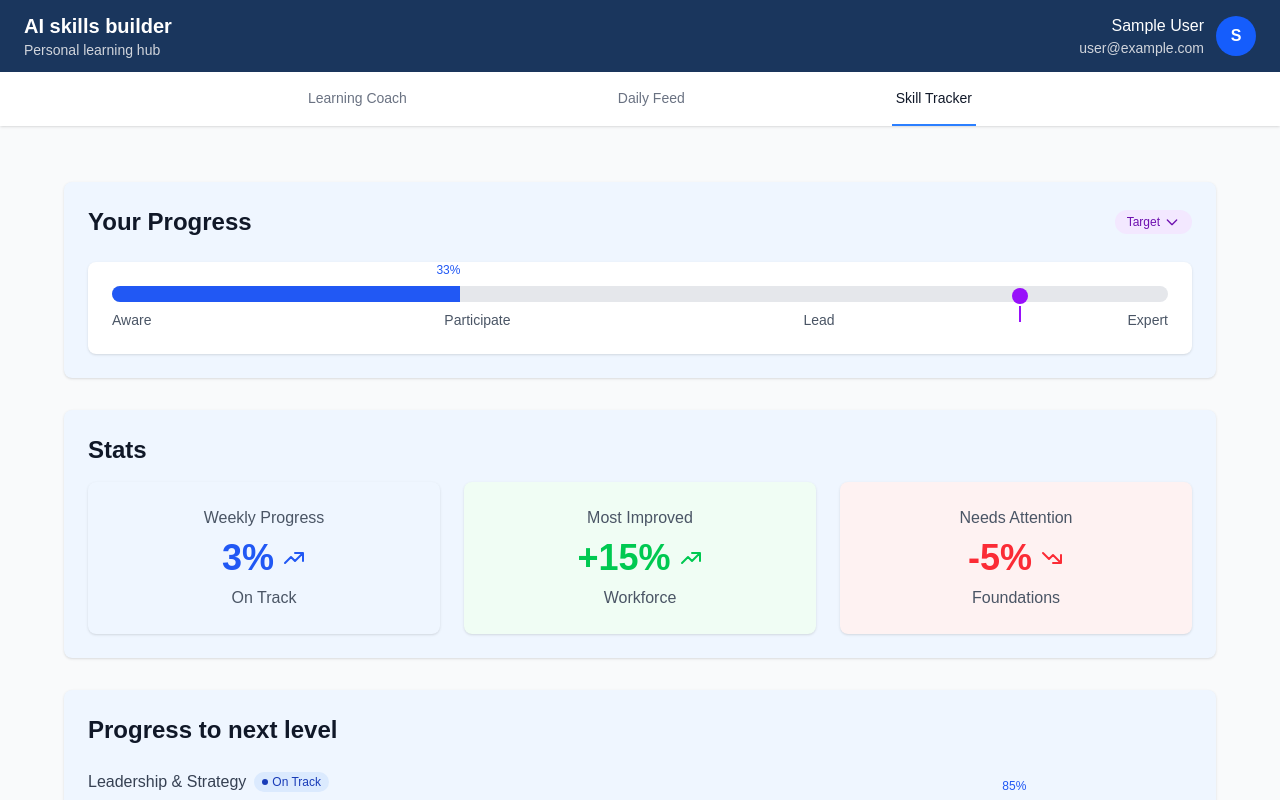
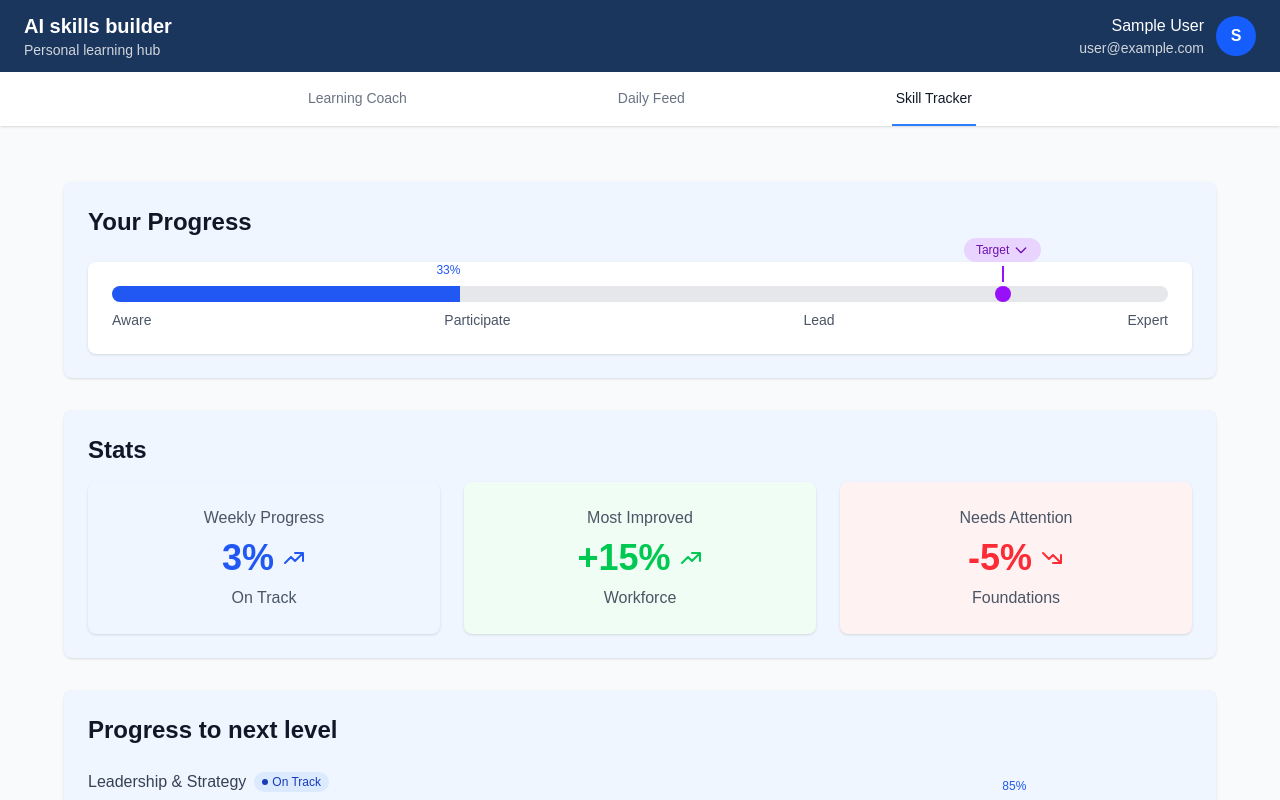
Before and after one commit to danr75/ai-capability-app, a Next.js app: page /skill-tracker in a window 1280 px wide. Shown: the top 800 px of the page. Built offline with nearby package versions, Linux system fonts and the light colour scheme; no server answers; sample sign-in values are in the browser's storage.

Commit message:
progress bar fix

```diff
--- a/src/app/(protected)/skill-tracker/page.tsx
+++ b/src/app/(protected)/skill-tracker/page.tsx
@@ -7,14 +7,8 @@ export default function SkillTrackerPage() {
 
         {/* Your Progress Section */}
         <section className="bg-blue-50 rounded-lg shadow-sm p-6 mb-8">
-          <div className="flex justify-between items-center mb-6">
+          <div className="mb-6">
             <h2 className="text-2xl font-semibold text-gray-900">Your Progress</h2>
-            <div className="bg-purple-100 text-purple-800 text-xs font-medium px-3 py-1 rounded-full flex items-center">
-              Target
-              <svg className="w-4 h-4 ml-1" fill="none" stroke="currentColor" viewBox="0 0 24 24" xmlns="http://www.w3.org/2000/svg">
-                <path strokeLinecap="round" strokeLinejoin="round" strokeWidth={2} d="M19 9l-7 7-7-7" />
-              </svg>
-            </div>
           </div>
 
           <div className="bg-white rounded-lg shadow-sm p-6">
@@ -27,13 +21,17 @@ export default function SkillTrackerPage() {
                 <span className="absolute -top-6 right-0 text-xs font-medium text-primary">33%</span>
               </div>
 
-              {/* Target marker */}
-              <div className="absolute top-0 left-0" style={{ left: '85%' }}>
-                <div className="relative">
-                  <svg className="w-5 h-5 text-purple-600" fill="currentColor" viewBox="0 0 20 20" xmlns="http://www.w3.org/2000/svg">
-                    <path d="M10 2a8 8 0 100 16 8 8 0 000-16z"></path>
-                  </svg>
-                  <div className="absolute top-5 left-1/2 transform -translate-x-1/2 h-4 w-0.5 bg-purple-600"></div>
+              {/* Target marker - positioned above the progress bar */}
+              <div className="absolute -top-12 right-0" style={{ right: '12%' }}>
+                <div className="relative flex flex-col items-center">
+                  <div className="bg-purple-200 text-purple-800 text-xs font-medium px-3 py-1 rounded-full flex items-center">
+                    Target
+                    <svg className="w-4 h-4 ml-1" fill="none" stroke="currentColor" viewBox="0 0 24 24" xmlns="http://www.w3.org/2000/svg">
+                      <path strokeLinecap="round" strokeLinejoin="round" strokeWidth={2} d="M19 9l-7 7-7-7" />
+                    </svg>
+                  </div>
+                  <div className="h-4 w-0.5 bg-purple-600 my-1"></div>
+                  <div className="w-4 h-4 rounded-full bg-purple-600"></div>
                 </div>
               </div>
             </div>
```
